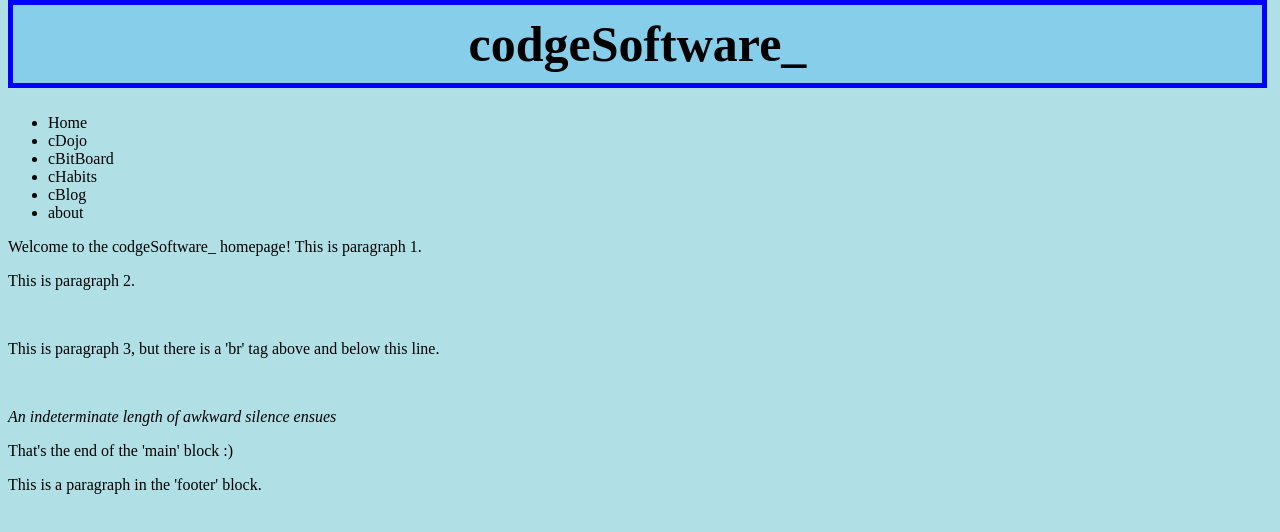
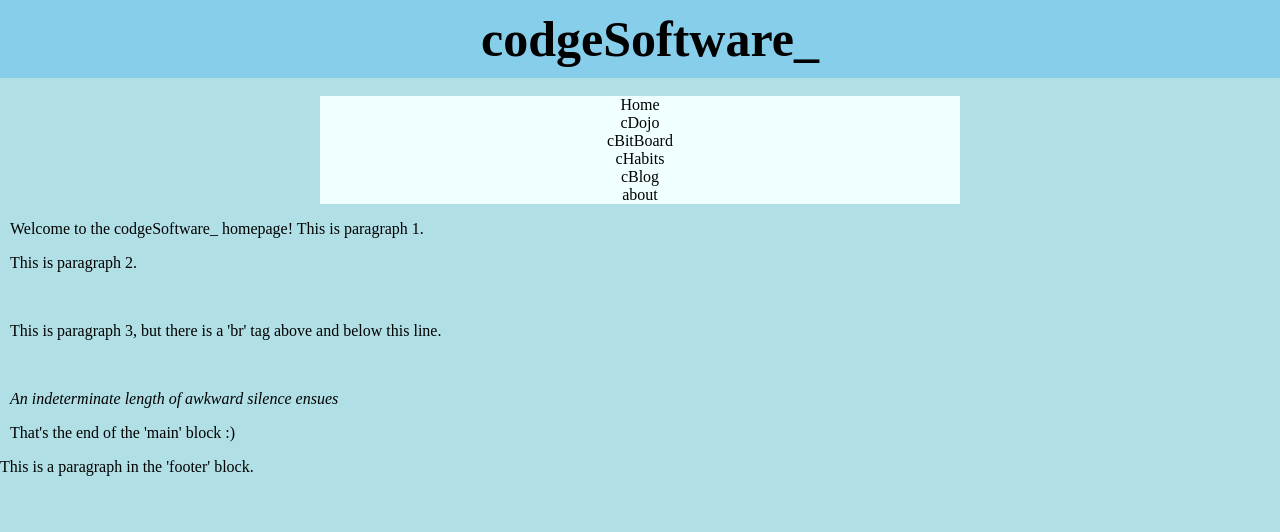
Before and after one commit to coolhuip/__learn_webdev, a plain HTML site: page index.html in a window 1280 px wide. Drawn offline with Linux system fonts and the light colour scheme.

Commit message:
Routine commit

```diff
--- a/index.html
+++ b/index.html
@@ -11,9 +11,9 @@
             <h1 class="page-title">codgeSoftware_</h1>
         </header>
         <nav>
-            <ul>
+            <ul class="navigation">
                 <li><a href="index.html">Home</a></li>
-                <li><a href="codgeDojo/index.html">cDojo</a></li>
+                <li><a href="codge-dojo/index.html">cDojo</a></li>
                 <li><a href="codge-bit-board/index.html">cBitBoard</a></li>
                 <li><a href="codge-habits/index.html">cHabits</a></li>
                 <li><a href="codge-blog/index.html">cBlog</a></li>
--- a/style.css
+++ b/style.css
@@ -5,22 +5,32 @@ html {
 .page-title {
     position: fixed;
     top: 0;
-    width: 96%;
+    width: 100%;
     padding: 10px;
     background-color: skyblue;
-    border: 5px solid blue;
     margin: 0px;
     text-align: center;
     }
 
 /*navbar*/
 .fixed-bar {
-    height: 90px;
+    height: 80px;
+}
+
+.navigation {
+    text-align: center;
+    padding: 0;
+}
+
+.navigation li, .navigation a {
+    display: inline-block;
+    background-color: azure;
+    width: 50%;
+    margin: 0 10px 0 10px;
 }
 
 h1 {
     font-size: 50px;
-    border: 5px solid blue;
     margin: 0px;
 }
 
@@ -28,3 +38,11 @@ a {
     text-decoration: none;
     color: black;
 }
+
+body {
+    margin: 0;
+}
+
+main {
+    margin:10px;
+}
```
